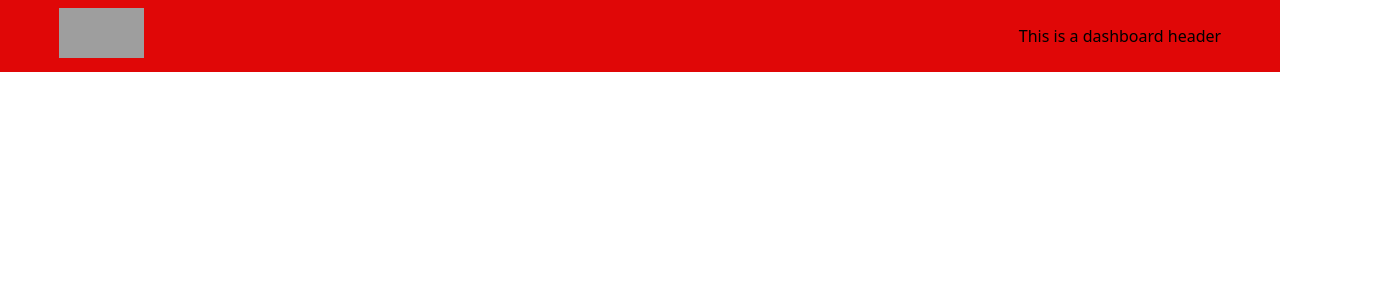
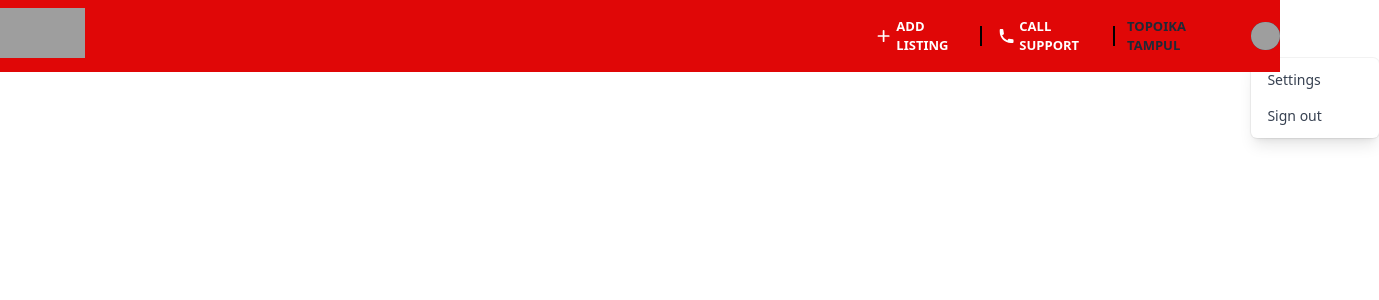
Before and after one commit to topoika/pturk, a Next.js app: page /user/profile in a window 1280 px wide. Shown: the top 300 px of the page, 1379 px wide, since content can reach past the window. Built offline with nearby package versions, Linux system fonts and the light colour scheme; grey boxes are pictures that could not be loaded.

Commit message:
dashboard header done

```diff
--- a/components/dashboard/DashBoardHeader.js
+++ b/components/dashboard/DashBoardHeader.js
@@ -1,12 +1,20 @@
 import Image from "next/image";
 import Link from "next/link";
-import React from "react";
+import { useSelector } from "react-redux";
+import { PlusIcon, PhoneIcon } from "@heroicons/react/solid";
+import { useState } from "react";
 
 function DashBoardHeader() {
+  const useAuth = useSelector((state) => state.userReducer.user);
+  const user = JSON.stringify(useAuth.user);
+  var [dropDown, setDropDown] = useState(false);
+  function setDropDownClick(params) {
+    setDropDown((dropDown) => (dropDown = !dropDown));
+  }
+  console.log(user);
   return (
     <div className="flex  bg-[#E00707] justify-center items-center py-2 ">
       <div className="max-w-6xl w-9/12 h-4/5">
-        <div>
         <Link href={"/"}>
           <a>
             <Image
@@ -21,8 +29,92 @@ function DashBoardHeader() {
           </a>
         </Link>
       </div>
+      <div className=" flex items-center justify-center">
+        <Link href={"/"}>
+          <a>
+            <div className="flex items-center mx-3 group hover:animate-pulse cursor-pointer">
+              <PlusIcon className="text-white h-5 w-5 mx-1 group-hover:text-gray-200" />
+              <p className="text-white text-[13px] font-semibold group-hover:text-gray-200">
+                ADD LISTING
+              </p>
             </div>
-      <p>This is a dashboard header</p>
+          </a>
+        </Link>
+        <div className="bg-black w-[2px] h-[20px]" />
+        <Link href={"/"}>
+          <a>
+            <div className="flex items-center mx-3 group hover:animate-pulse cursor-pointer">
+              <PhoneIcon className="text-white h-5 w-5 mx-1 group-hover:text-gray-200" />
+              <p className="text-white text-[13px] font-semibold group-hover:text-gray-200">
+                CALL SUPPORT
+              </p>
+            </div>
+          </a>
+        </Link>
+        <div className="bg-black w-[2px] h-[20px]" />
+        <Link href={"/"}>
+          <a>
+            <div className="flex items-center mx-3 group hover:animate-pulse cursor-pointer">
+              <p className="text-gray-800 text-[13px] font-semibold group-hover:text-gray-200">
+                TOPOIKA TAMPUL
+              </p>
+            </div>
+          </a>
+        </Link>
+        <div className="ml-3 relative">
+          <div>
+            <button
+              type="button"
+              className="bg-gray-800 flex text-sm rounded-full focus:outline-none focus:ring-2 focus:ring-offset-2 focus:ring-offset-gray-800 focus:ring-white"
+              id="user-menu-button"
+              aria-expanded="true"
+              aria-haspopup="false"
+              onClick={setDropDownClick}
+            >
+              <span className="sr-only">Open user menu</span>
+              <Image
+                className="h-8 w-8 rounded-full"
+                height="32"
+                width="32"
+                objectFit="fit"
+                src="https://images.unsplash.com/photo-1472099645785-5658abf4ff4e?ixlib=rb-1.2.1&ixid=eyJhcHBfaWQiOjEyMDd9&auto=format&fit=facearea&facepad=2&w=256&h=256&q=80"
+                alt="Profile Image"
+              />
+            </button>
+          </div>
+          <div
+            className={dropDown == true ? "z-10 absolute" : "-z-10 absolute"}
+          >
+            <div
+              className="origin-top-right right-0 mt-2 w-32 rounded-md shadow-lg py-1 bg-white ring-1 ring-black ring-opacity-5 focus:outline-none"
+              role="menu"
+              aria-orientation="vertical"
+              aria-labelledby="user-menu-button"
+              tabIndex="-1"
+            >
+              <Link href={"/login"}>
+                <a
+                  className="block px-4 py-2 text-sm text-gray-700 hover:bg-slate-300"
+                  role="menuitem"
+                  id="user-menu-item-1"
+                  tabIndex="-1"
+                >
+                  Settings
+                </a>
+              </Link>
+              <a
+                href="#"
+                className="block px-4 py-2 text-sm text-gray-700 hover:bg-slate-300"
+                role="menuitem"
+                id="user-menu-item-2"
+                tabIndex="-1"
+              >
+                Sign out
+              </a>
+            </div>
+          </div>
+        </div>
+      </div>
     </div>
   );
 }
--- a/pages/index.js
+++ b/pages/index.js
@@ -9,6 +9,7 @@ import RecentCollection from "../components/home/RecentCollection";
 import Constants from "./../components/constant";
 import { login } from "../redux/slices/userSlice";
 import nookies from "nookies";
+import { useDispatch } from "react-redux";
 
 export default function Home(props) {
   const dispatch = useDispatch();
```
Lines whose indentation alone changed are shown as unchanged.
